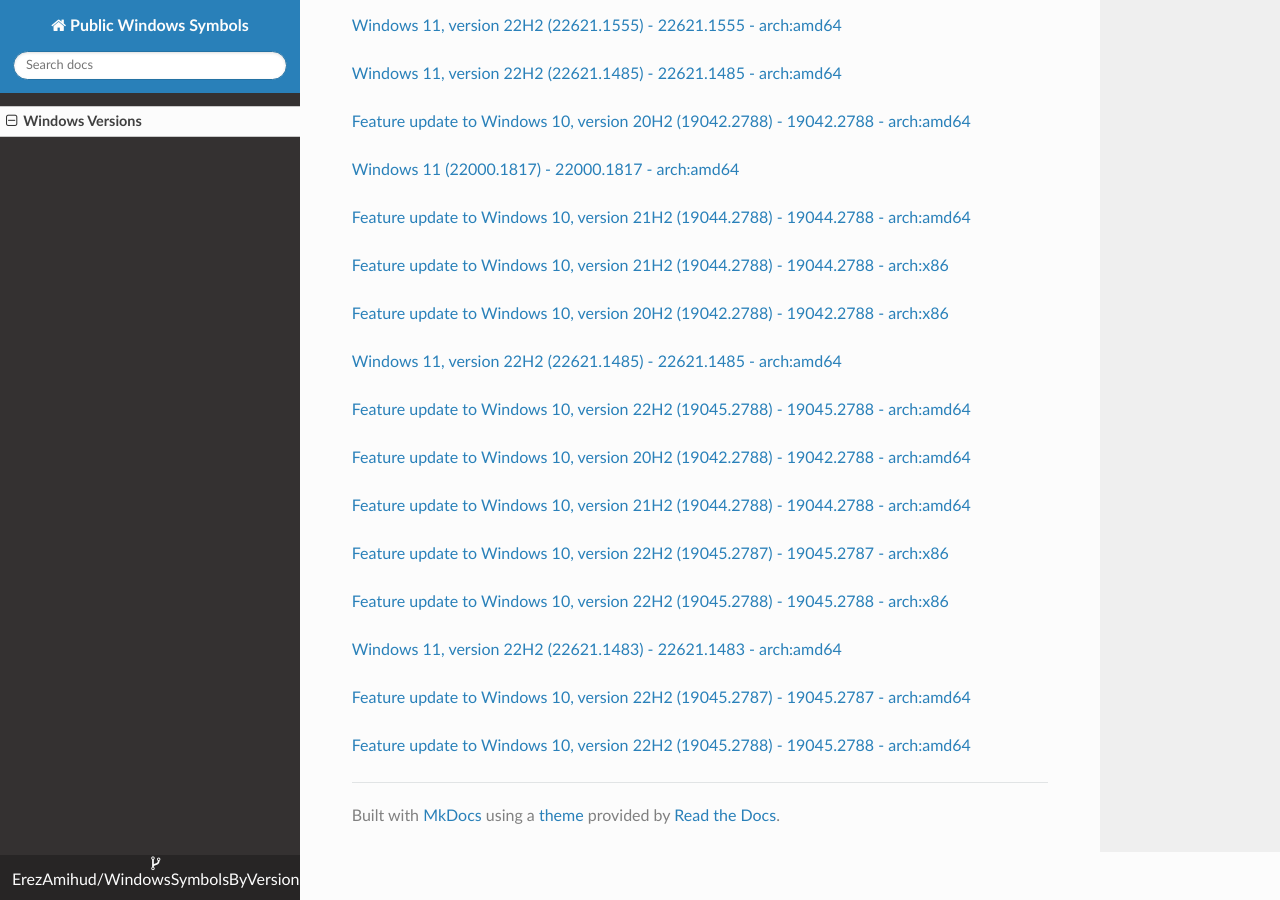
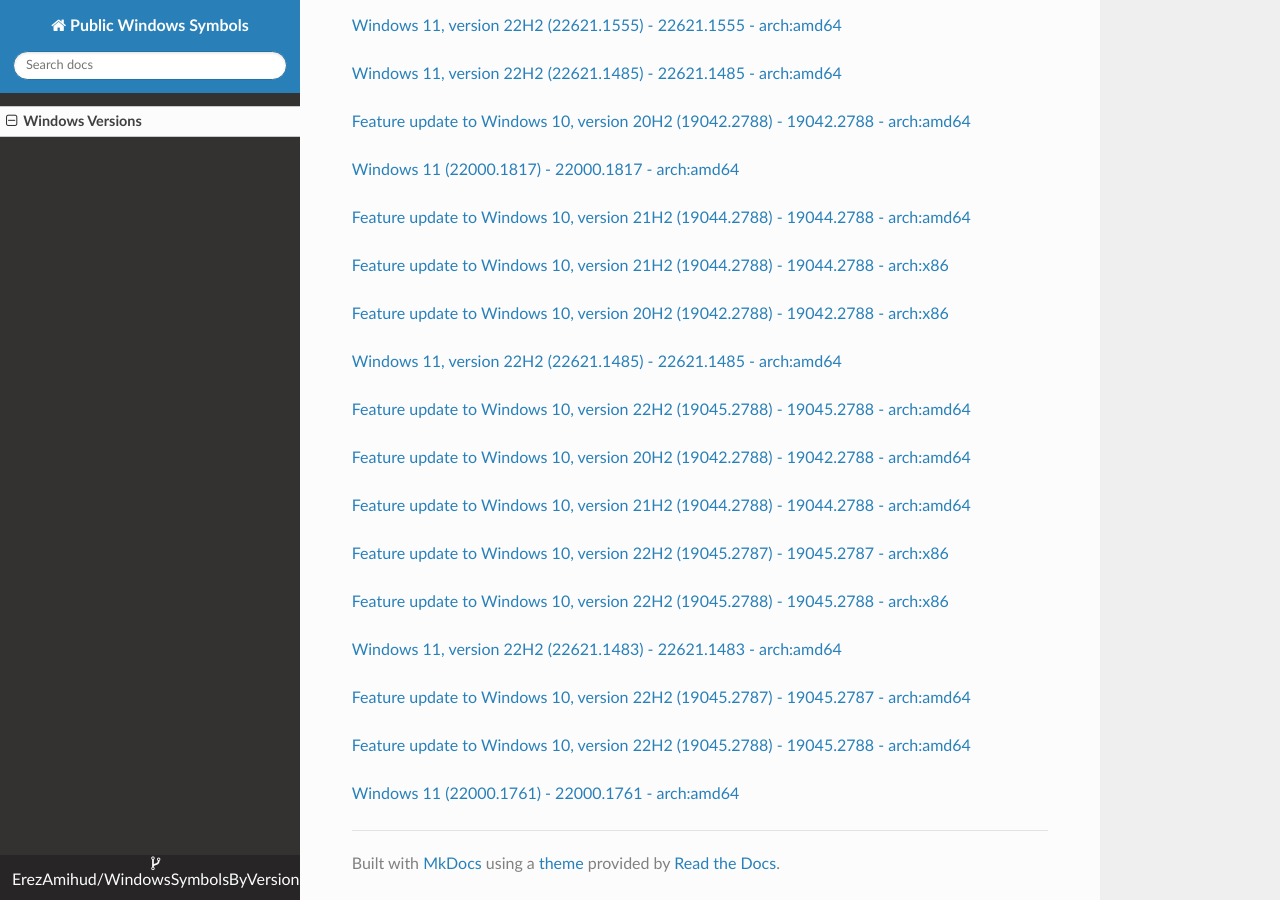
Before and after one commit to ErezAmihud/WindowsSymbolsByVersion, an MkDocs documentation site: the page built from docs/index.md, in a window 1280 px wide and 900 px high, scrolled down 35069 px. Built offline with MkDocs 1.6.1, drawn with Linux system fonts in a browser that asks for light colours; nearby versions of some CDN libraries.

Commit message:
Automated commit, add manifest for c50b7097-9ab0-4fa3-a3d8-cee79010cbc4

```diff
--- a/docs/index.md
+++ b/docs/index.md
@@ -2032,3 +2032,6 @@
 
 
 [Feature update to Windows 10, version 22H2 (19045.2788) - 19045.2788 - arch:amd64](https://github.com/ErezAmihud/WindowsSymbolsByVersion/blob/main/manifests/28c4fd46-de85-4fa1-aa90-666c06ace3a3.manifest)
+
+
+[Windows 11 (22000.1761) - 22000.1761 - arch:amd64](https://github.com/ErezAmihud/WindowsSymbolsByVersion/blob/main/manifests/c50b7097-9ab0-4fa3-a3d8-cee79010cbc4.manifest)
```
Also changed, not shown: process_builds.json (+1 -1 lines), 1 other file.
